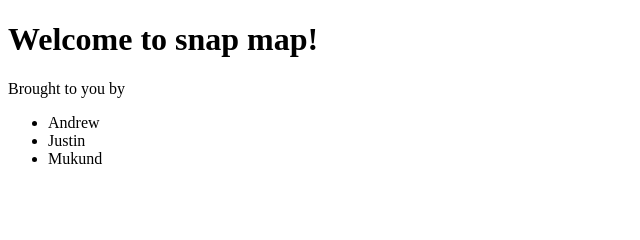
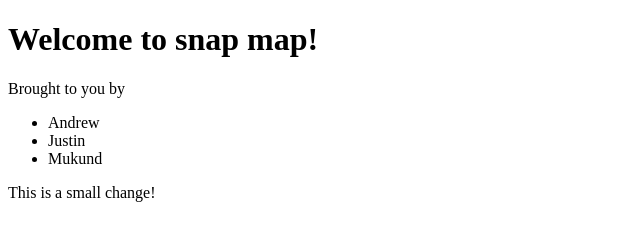
Before and after one commit to Mukundks2004/snap-map, a plain HTML site: page snap-map-frontend/index.html in a window 1280 px wide. Shown: the whole page, without its empty margins (0-640 px from the left). Drawn offline with Linux system fonts and the light colour scheme.

Commit message:
small change for dep

```diff
--- a/snap-map-frontend/index.html
+++ b/snap-map-frontend/index.html
@@ -13,5 +13,7 @@
         <li>Justin</li>
         <li>Mukund</li>
     </ul>
+
+    <p>This is a small change!</p>
 </body>
 </html>
```
